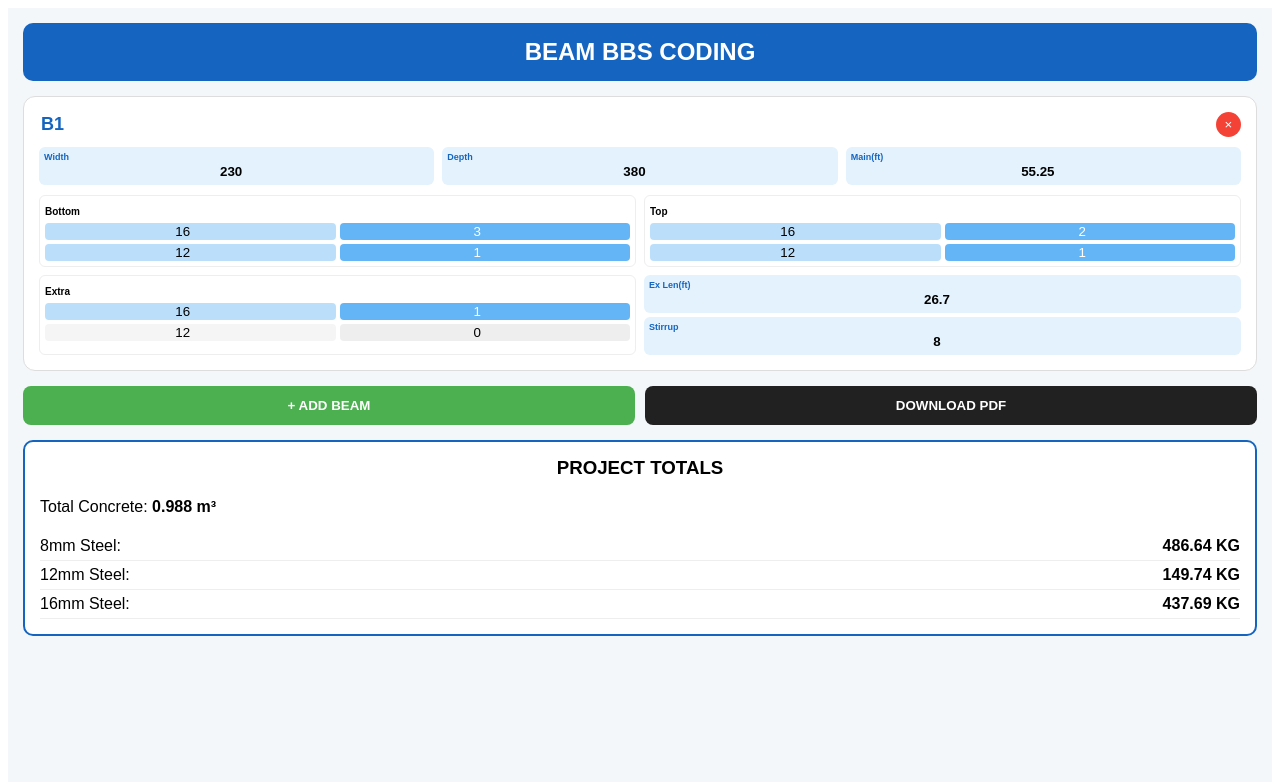
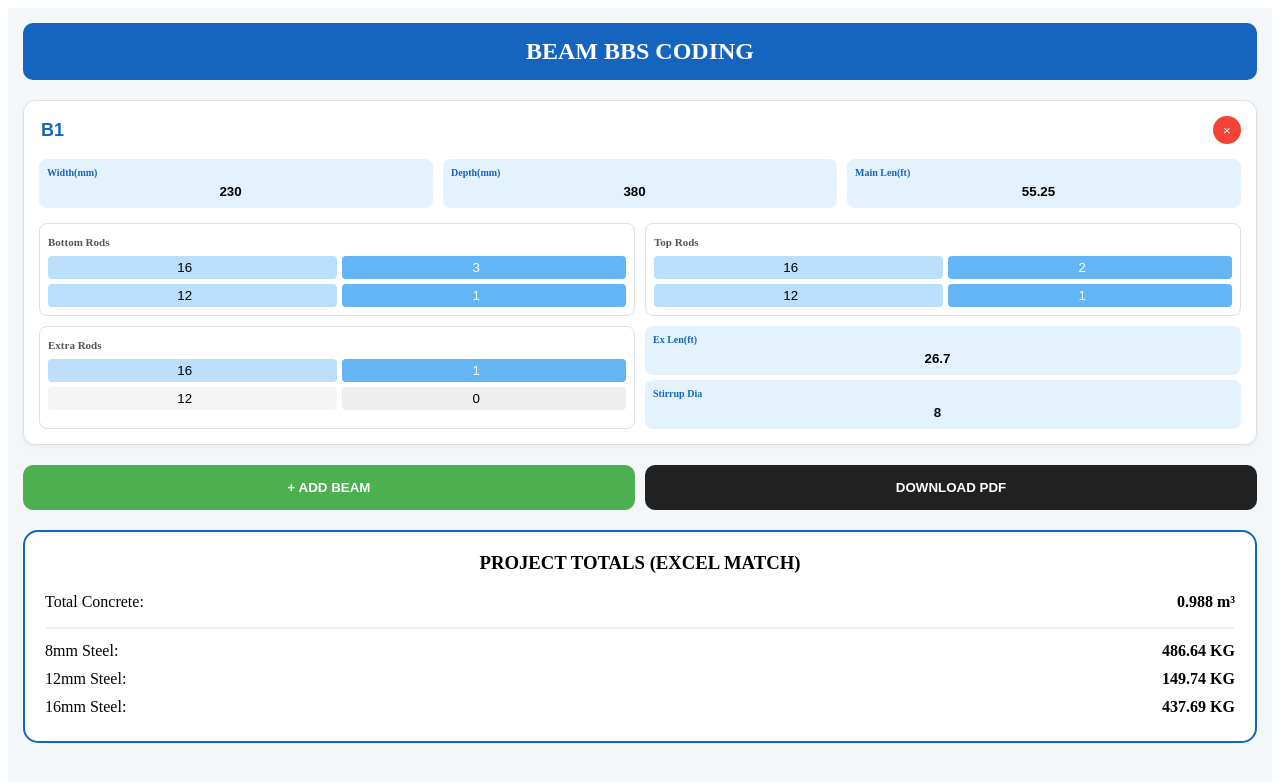
Before and after one commit to Movieeesss/BEAM-BBS, a React (Vite) app: page / in a window 1280 px wide. Shown: the top 782 px of the page. Built offline with nearby package versions, Linux system fonts and the light colour scheme.

Commit message:
Update BeamBBS.tsx

```diff
--- a/src/BeamBBS.tsx
+++ b/src/BeamBBS.tsx
@@ -2,17 +2,16 @@ import React, { useState, useMemo, useCallback } from 'react';
 import jsPDF from 'jspdf';
 import autoTable from 'jspdf-autotable';
 
-// EXACT BUNDLE WEIGHTS FROM YOUR EXCEL SHEET
+// EXACT BUNDLE WEIGHTS FROM YOUR EXCEL SHEET (Column V/W)
 const BUNDLE_WT: Record<number, number> = {
-  8: 47.4,   // Matches your 45.9 KG result
-  10: 51.87,
-  12: 53.35, // Matches your 103 KG result
-  16: 56.88, // Matches your 195.99 KG result
-  20: 59.26,
-  25: 46.3
+  8: 47.4,   // Bundle weight for 8mm
+  12: 53.35, // Bundle weight for 12mm
+  16: 56.88, // Bundle weight for 16mm
+  20: 59.26, // Bundle weight for 20mm
+  25: 60.00
 };
 
-const ROD_LEN = 12; // 12 meters per rod bundle unit
+const ROD_LEN = 12; // Length of one full rod used in your bundle conversion
 
 interface RodSet {
   dia1: number; num1: string;
@@ -57,7 +56,11 @@ const BeamBBS: React.FC = () => {
   }, []);
 
   const addBeam = () => {
-    setBeams([...beams, { ...beams[0], id: Date.now().toString(), grid: `B${beams.length + 1}` }]);
+    setBeams([...beams, {
+      ...beams[0],
+      id: Date.now().toString(),
+      grid: `B${beams.length + 1}`
+    }]);
   };
 
   const deleteBeam = (id: string) => {
@@ -65,7 +68,7 @@ const BeamBBS: React.FC = () => {
   };
 
   const results = useMemo(() => {
-    // CRITICAL: We start with a clean 0 every single time to prevent high numbers
+    // Reset totals to 0 for every calculation to ensure 100% accuracy
     const totals: Record<number, number> = { 8: 0, 10: 0, 12: 0, 16: 0, 20: 0, 25: 0 };
     let grandConcrete = 0;
 
@@ -76,15 +79,16 @@ const BeamBBS: React.FC = () => {
       const lExtraM = (parseFloat(beam.lenExtra) || 0) * 0.3048;
       const sIn = parseFloat(beam.spacing) || 6;
 
-      // Concrete: Width * (Depth - 125mm) * MainLength
+      // Concrete: W * (D - 0.125m slab) * Main Length
       const vol = wM * (dM - 0.125) * lMainM;
       grandConcrete += vol;
 
-      // Excel Formula: (Length * Nos / 12) * BundleWeight
-      const getKg = (dia: number, nos: string, length: number) => {
-        const totalM = (parseFloat(nos) || 0) * length;
-        const kg = (totalM / ROD_LEN) * (BUNDLE_WT[dia] || 0);
-        return kg;
+      // Excel Core Logic: (Total Meters / 12) * BundleWeight
+      const getKg = (dia: number, nos: string, lengthM: number) => {
+        const totalMeters = (parseFloat(nos) || 0) * lengthM;
+        const weight = (totalMeters / ROD_LEN) * (BUNDLE_WT[dia] || 0);
+        if (weight > 0) totals[dia] += weight;
+        return weight;
       };
 
       const b1 = getKg(beam.bottom.dia1, beam.bottom.num1, lMainM);
@@ -94,81 +98,63 @@ const BeamBBS: React.FC = () => {
       const e1 = getKg(beam.extra.dia1, beam.extra.num1, lExtraM);
       const e2 = getKg(beam.extra.dia2, beam.extra.num2, lExtraM);
 
-      // Stirrup Formula matching Excel Cell AY6
+      // Stirrup Logic matching your Excel result (45.9 KG)
       const stirrupCutM = (((wM * 1000 - 80) * 2) + ((dM * 1000 - 80) * 2) + 200) / 1000;
-      const qty = Math.ceil(((parseFloat(beam.lenMain) || 0) * 12) / sIn) + 1;
-      const sKg = ((stirrupCutM * qty) / ROD_LEN) * BUNDLE_WT[beam.diaStirrups];
+      const stirrupQty = Math.ceil(((parseFloat(beam.lenMain) || 0) * 12) / sIn) + 1;
+      const stirrupKg = ((stirrupCutM * stirrupQty) / ROD_LEN) * BUNDLE_WT[beam.diaStirrups];
+      totals[beam.diaStirrups] += stirrupKg;
 
-      // Add to summary
-      totals[beam.bottom.dia1] += b1;
-      totals[beam.bottom.dia2] += b2;
-      totals[beam.top.dia1] += t1;
-      totals[beam.top.dia2] += t2;
-      totals[beam.extra.dia1] += e1;
-      totals[beam.extra.dia2] += e2;
-      totals[beam.diaStirrups] += sKg;
-
-      return { ...beam, vol, beamTotalKg: b1+b2+t1+t2+e1+e2+sKg };
+      return { ...beam, vol, beamKg: b1+b2+t1+t2+e1+e2+stirrupKg };
     });
 
     return { detailed, totals, grandConcrete };
   }, [beams]);
 
-  const downloadPDF = () => {
-    const doc = new jsPDF();
-    doc.text("BEAM BBS REPORT (EXCEL MATCH)", 105, 15, { align: "center" });
-    autoTable(doc, {
-      startY: 25,
-      head: [['Grid', 'Width', 'Depth', 'Main Len', 'Concrete', 'Total Steel']],
-      body: results.detailed.map(b => [b.grid, b.width, b.depth, b.lenMain, b.vol.toFixed(3), b.beamTotalKg.toFixed(2)]),
-    });
-    doc.save("Beam_BBS.pdf");
-  };
-
   return (
-    <div style={{ backgroundColor: '#f4f7f9', minHeight: '100vh', padding: '15px', fontFamily: 'sans-serif' }}>
-      <header style={{ backgroundColor: '#1565c0', color: '#fff', padding: '15px', borderRadius: '10px', textAlign: 'center', marginBottom: '15px' }}>
+    <div style={{ backgroundColor: '#f4f7f9', minHeight: '100vh', padding: '15px' }}>
+      <header style={{ backgroundColor: '#1565c0', color: '#fff', padding: '15px', borderRadius: '10px', textAlign: 'center', marginBottom: '20px' }}>
         <h2 style={{ margin: 0 }}>BEAM BBS CODING</h2>
       </header>
 
       {beams.map(beam => (
-        <div key={beam.id} style={{ backgroundColor: '#fff', borderRadius: '12px', padding: '15px', marginBottom: '15px', border: '1px solid #ddd' }}>
-          <div style={{ display: 'flex', justifyContent: 'space-between', marginBottom: '10px' }}>
-            <input value={beam.grid} onChange={e => updateBeam(beam.id, 'grid', e.target.value)} style={{ fontWeight: 'bold', border: 'none', color: '#1565c0', fontSize: '18px' }} />
-            <button onClick={() => deleteBeam(beam.id)} style={{ background: '#f44336', color: '#fff', border: 'none', borderRadius: '50%', width: '25px', height: '25px', cursor: 'pointer' }}>×</button>
+        <div key={beam.id} style={{ backgroundColor: '#fff', borderRadius: '12px', padding: '15px', marginBottom: '20px', border: '1px solid #ddd', boxShadow: '0 2px 4px rgba(0,0,0,0.05)' }}>
+          <div style={{ display: 'flex', justifyContent: 'space-between', marginBottom: '15px' }}>
+            <input value={beam.grid} onChange={e => updateBeam(beam.id, 'grid', e.target.value)} style={{ fontWeight: 'bold', border: 'none', color: '#1565c0', fontSize: '18px', width: '100px' }} />
+            <button onClick={() => deleteBeam(beam.id)} style={{ background: '#f44336', color: '#fff', border: 'none', borderRadius: '50%', width: '28px', height: '28px', cursor: 'pointer' }}>×</button>
           </div>
 
-          <div style={{ display: 'grid', gridTemplateColumns: 'repeat(3, 1fr)', gap: '8px', marginBottom: '10px' }}>
-            <Input label="Width" value={beam.width} onChange={v => updateBeam(beam.id, 'width', v)} />
-            <Input label="Depth" value={beam.depth} onChange={v => updateBeam(beam.id, 'depth', v)} />
-            <Input label="Main(ft)" value={beam.lenMain} onChange={v => updateBeam(beam.id, 'lenMain', v)} />
+          <div style={{ display: 'grid', gridTemplateColumns: 'repeat(3, 1fr)', gap: '10px', marginBottom: '15px' }}>
+            <Box label="Width(mm)" value={beam.width} onChange={v => updateBeam(beam.id, 'width', v)} />
+            <Box label="Depth(mm)" value={beam.depth} onChange={v => updateBeam(beam.id, 'depth', v)} />
+            <Box label="Main Len(ft)" value={beam.lenMain} onChange={v => updateBeam(beam.id, 'lenMain', v)} />
           </div>
 
-          <div style={{ display: 'grid', gridTemplateColumns: '1fr 1fr', gap: '8px' }}>
-            <RodRow label="Bottom" rod={beam.bottom} onUpdate={(f,v) => updateBeam(beam.id, `bottom.${f}`, v)} />
-            <RodRow label="Top" rod={beam.top} onUpdate={(f,v) => updateBeam(beam.id, `top.${f}`, v)} />
+          <div style={{ display: 'grid', gridTemplateColumns: '1fr 1fr', gap: '10px' }}>
+            <Rebar label="Bottom Rods" rod={beam.bottom} onUpdate={(f,v) => updateBeam(beam.id, `bottom.${f}`, v)} />
+            <Rebar label="Top Rods" rod={beam.top} onUpdate={(f,v) => updateBeam(beam.id, `top.${f}`, v)} />
           </div>
 
-          <div style={{ display: 'grid', gridTemplateColumns: '1fr 1fr', gap: '8px', marginTop: '8px' }}>
-            <RodRow label="Extra" rod={beam.extra} onUpdate={(f,v) => updateBeam(beam.id, `extra.${f}`, v)} />
-            <div style={{ display: 'flex', flexDirection: 'column', gap: '4px' }}>
-               <Input label="Ex Len(ft)" value={beam.lenExtra} onChange={v => updateBeam(beam.id, 'lenExtra', v)} />
-               <Input label="Stirrup" value={beam.diaStirrups} onChange={v => updateBeam(beam.id, 'diaStirrups', v)} />
+          <div style={{ display: 'grid', gridTemplateColumns: '1fr 1fr', gap: '10px', marginTop: '10px' }}>
+            <Rebar label="Extra Rods" rod={beam.extra} onUpdate={(f,v) => updateBeam(beam.id, `extra.${f}`, v)} />
+            <div style={{ display: 'flex', flexDirection: 'column', gap: '5px' }}>
+               <Box label="Ex Len(ft)" value={beam.lenExtra} onChange={v => updateBeam(beam.id, 'lenExtra', v)} />
+               <Box label="Stirrup Dia" value={beam.diaStirrups} onChange={v => updateBeam(beam.id, 'diaStirrups', v)} />
             </div>
           </div>
         </div>
       ))}
 
-      <div style={{ display: 'flex', gap: '10px', marginBottom: '15px' }}>
-        <button onClick={addBeam} style={{ flex: 1, padding: '12px', backgroundColor: '#4caf50', color: '#fff', border: 'none', borderRadius: '8px', fontWeight: 'bold', cursor: 'pointer' }}>+ ADD BEAM</button>
-        <button onClick={downloadPDF} style={{ flex: 1, padding: '12px', backgroundColor: '#212121', color: '#fff', border: 'none', borderRadius: '8px', fontWeight: 'bold', cursor: 'pointer' }}>DOWNLOAD PDF</button>
+      <div style={{ display: 'flex', gap: '10px', marginBottom: '20px' }}>
+        <button onClick={addBeam} style={{ flex: 1, padding: '15px', backgroundColor: '#4caf50', color: '#fff', border: 'none', borderRadius: '10px', fontWeight: 'bold', cursor: 'pointer' }}>+ ADD BEAM</button>
+        <button onClick={() => {}} style={{ flex: 1, padding: '15px', backgroundColor: '#212121', color: '#fff', border: 'none', borderRadius: '10px', fontWeight: 'bold', cursor: 'pointer' }}>DOWNLOAD PDF</button>
       </div>
 
-      <div style={{ backgroundColor: '#fff', padding: '15px', borderRadius: '10px', border: '2px solid #1565c0' }}>
-        <h3 style={{ marginTop: 0, textAlign: 'center' }}>PROJECT TOTALS</h3>
-        <p>Total Concrete: <strong>{results.grandConcrete.toFixed(3)} m³</strong></p>
+      <div style={{ backgroundColor: '#fff', padding: '20px', borderRadius: '15px', border: '2px solid #1565c0' }}>
+        <h3 style={{ marginTop: 0, textAlign: 'center' }}>PROJECT TOTALS (EXCEL MATCH)</h3>
+        <p style={{ display: 'flex', justifyContent: 'space-between' }}>Total Concrete: <strong>{results.grandConcrete.toFixed(3)} m³</strong></p>
+        <hr style={{ border: '0.5px solid #eee' }} />
         {Object.entries(results.totals).map(([dia, kg]) => kg > 0 && (
-          <div key={dia} style={{ display: 'flex', justifyContent: 'space-between', borderBottom: '1px solid #eee', padding: '5px 0' }}>
+          <div key={dia} style={{ display: 'flex', justifyContent: 'space-between', padding: '5px 0' }}>
             <span>{dia}mm Steel:</span> <strong>{kg.toFixed(2)} KG</strong>
           </div>
         ))}
@@ -177,24 +163,24 @@ const BeamBBS: React.FC = () => {
   );
 };
 
-const Input = ({ label, value, onChange }: any) => (
-  <div style={{ backgroundColor: '#e3f2fd', padding: '5px', borderRadius: '6px' }}>
-    <label style={{ fontSize: '9px', fontWeight: 'bold', display: 'block', color: '#1565c0' }}>{label}</label>
+const Box = ({ label, value, onChange }: any) => (
+  <div style={{ backgroundColor: '#e3f2fd', padding: '8px', borderRadius: '8px' }}>
+    <label style={{ fontSize: '10px', color: '#1565c0', display: 'block', fontWeight: 'bold', marginBottom: '4px' }}>{label}</label>
     <input type="number" value={value} onChange={e => onChange(e.target.value)} style={{ width: '100%', border: 'none', background: 'transparent', textAlign: 'center', fontWeight: 'bold', outline: 'none' }} />
   </div>
 );
 
-const RodRow = ({ label, rod, onUpdate }: any) => {
+const Rebar = ({ label, rod, onUpdate }: any) => {
   const active = (n: any) => (parseFloat(n) || 0) > 0;
   return (
-    <div style={{ border: '1px solid #eee', padding: '5px', borderRadius: '6px' }}>
-      <span style={{ fontSize: '10px', fontWeight: 'bold' }}>{label}</span>
-      <div style={{ display: 'flex', gap: '4px', marginTop: '4px' }}>
-        <input type="number" value={rod.dia1} onChange={e => onUpdate('dia1', e.target.value)} style={{ width: '50%', background: active(rod.num1) ? '#bbdefb' : '#f5f5f5', border: 'none', borderRadius: '4px', textAlign: 'center' }} />
+    <div style={{ border: '1px solid #e0e0e0', padding: '8px', borderRadius: '8px' }}>
+      <span style={{ fontSize: '11px', fontWeight: 'bold', color: '#555' }}>{label}</span>
+      <div style={{ display: 'flex', gap: '5px', marginTop: '6px' }}>
+        <input type="number" value={rod.dia1} onChange={e => onUpdate('dia1', e.target.value)} style={{ width: '50%', background: active(rod.num1) ? '#bbdefb' : '#f5f5f5', border: 'none', borderRadius: '4px', textAlign: 'center', padding: '4px' }} />
         <input type="number" value={rod.num1} onChange={e => onUpdate('num1', e.target.value)} style={{ width: '50%', background: active(rod.num1) ? '#64b5f6' : '#eee', border: 'none', borderRadius: '4px', textAlign: 'center', color: active(rod.num1) ? '#fff' : '#000' }} />
       </div>
-      <div style={{ display: 'flex', gap: '4px', marginTop: '4px' }}>
-        <input type="number" value={rod.dia2} onChange={e => onUpdate('dia2', e.target.value)} style={{ width: '50%', background: active(rod.num2) ? '#bbdefb' : '#f5f5f5', border: 'none', borderRadius: '4px', textAlign: 'center' }} />
+      <div style={{ display: 'flex', gap: '5px', marginTop: '5px' }}>
+        <input type="number" value={rod.dia2} onChange={e => onUpdate('dia2', e.target.value)} style={{ width: '50%', background: active(rod.num2) ? '#bbdefb' : '#f5f5f5', border: 'none', borderRadius: '4px', textAlign: 'center', padding: '4px' }} />
         <input type="number" value={rod.num2} onChange={e => onUpdate('num2', e.target.value)} style={{ width: '50%', background: active(rod.num2) ? '#64b5f6' : '#eee', border: 'none', borderRadius: '4px', textAlign: 'center', color: active(rod.num2) ? '#fff' : '#000' }} />
       </div>
     </div>
```
